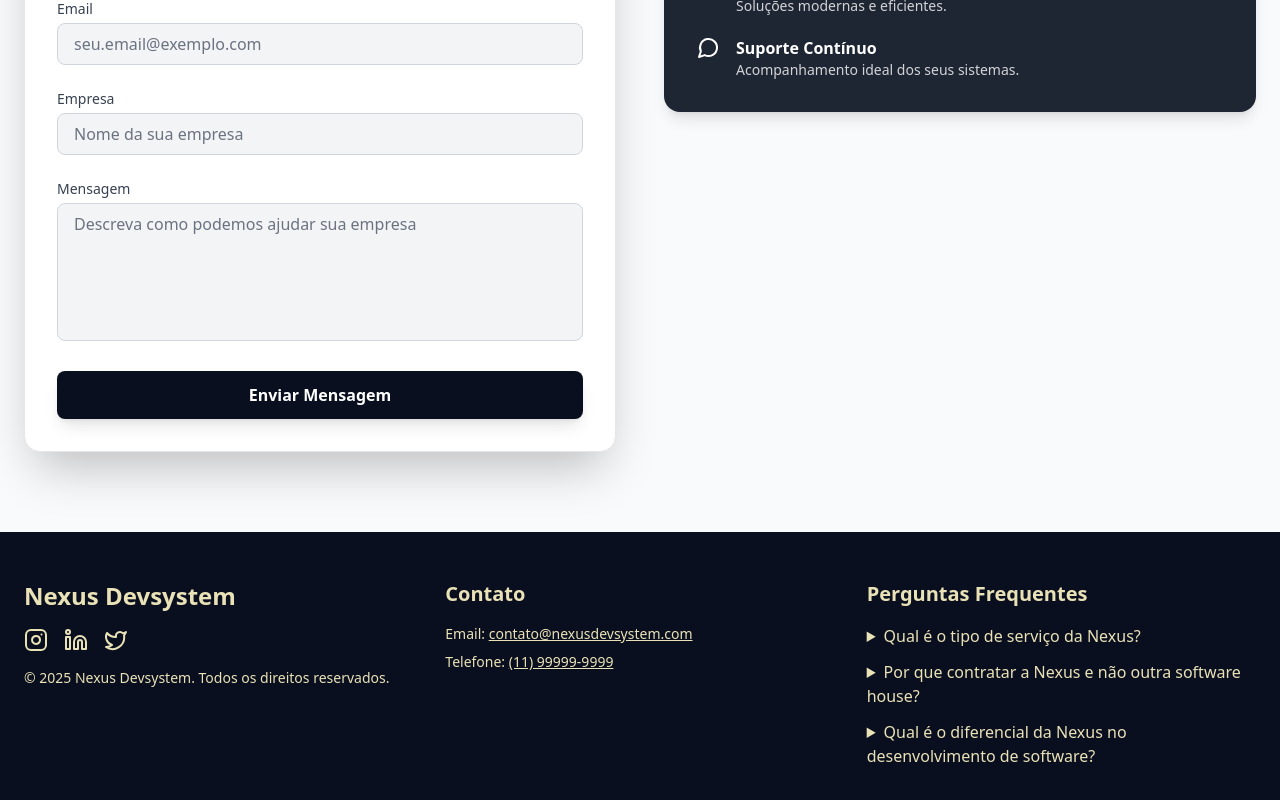
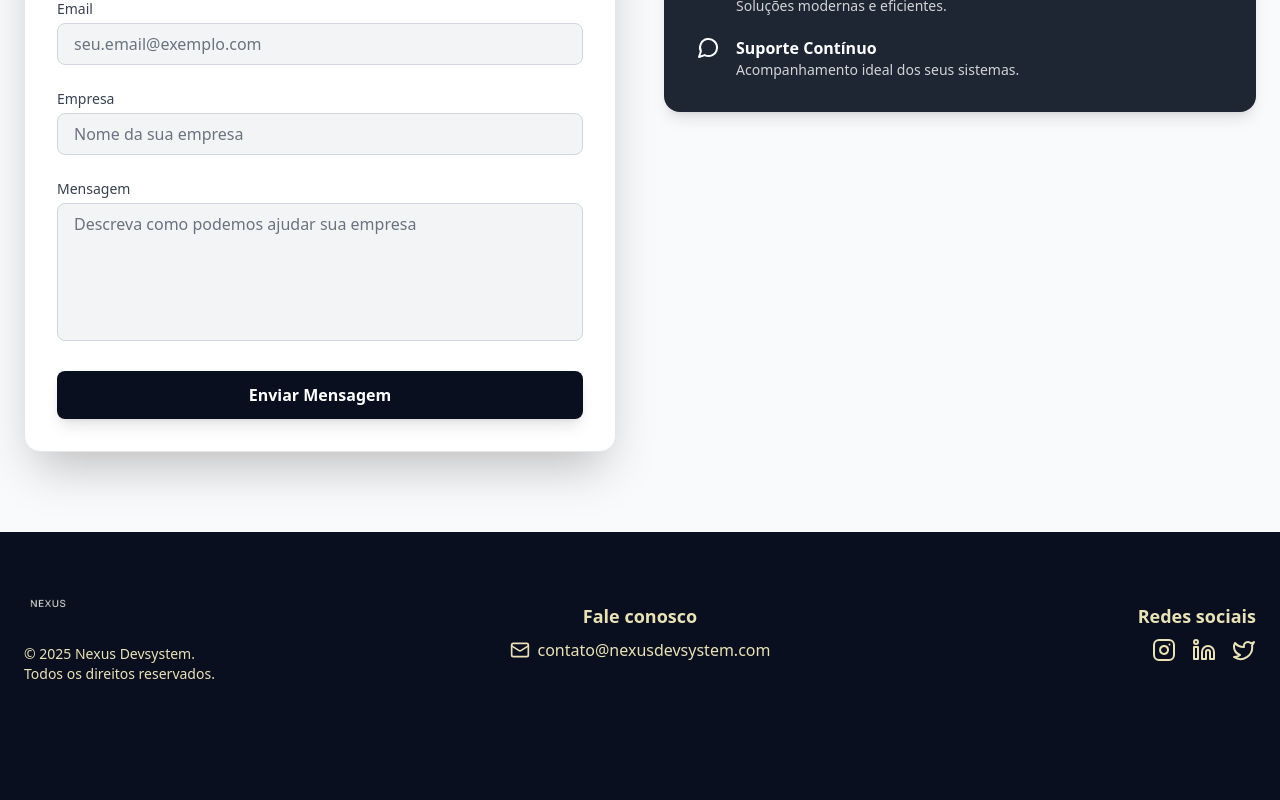
Before and after one commit to NexusDevsystem/nexusweb, a React (Vite) app: page / in a window 1280 px wide. Shown: the part 4401-5201 px from the top of the page. After the commit the page ends 5133 px from the top, so only its background shows below. Built offline with nearby package versions, Linux system fonts and the light colour scheme.

Commit message:
atualização

```diff
--- a/src/App.jsx
+++ b/src/App.jsx
@@ -8,6 +8,7 @@ import Services from './components/Services'
 import SuccessCases from './components/SuccessCases'
 import Technologies from './components/Technologies'
 import Contact from './components/Contact'
+import FAQ from './components/FAQ'
 import Footer from './components/Footer'   // 📌 importe o Footer
 
 
--- a/src/components/Footer.jsx
+++ b/src/components/Footer.jsx
@@ -1,20 +1,46 @@
 // src/components/Footer.jsx
 import React from 'react'
-import { Instagram, Linkedin, Twitter } from 'lucide-react'
+import { Instagram, Linkedin, Twitter, Mail } from 'lucide-react'
 
 export default function Footer() {
   return (
     <footer className="bg-primary text-accent py-12">
-      <div className="max-w-7xl mx-auto px-6 grid grid-cols-1 md:grid-cols-3 gap-8">
-        {/* Branding + Social */}
-        <div>
-          <h4 className="text-2xl font-bold mb-4">Nexus Devsystem</h4>
-          <div className="flex space-x-4 mb-4">
+      <div className="max-w-7xl mx-auto px-6 grid md:grid-cols-3 gap-8 items-center">
+        {/* Logo + Copyright */}
+        <div className="text-center md:text-left">
+          <img
+            src="/nexuslogo.png"
+            alt="Nexus Devsystem"
+            className="h-12 mx-auto md:mx-0 mb-4"
+          />
+          <p className="text-sm">
+            © {new Date().getFullYear()} Nexus Devsystem.<br/>
+            Todos os direitos reservados.
+          </p>
+        </div>
+
+        {/* Contato por E-mail */}
+        <div className="text-center">
+          <h4 className="font-semibold text-lg mb-2">Fale conosco</h4>
+          <a
+            href="mailto:contato@nexusdevsystem.com"
+            className="flex items-center justify-center text-accent hover:text-secondary transition"
+          >
+            <Mail className="w-5 h-5 mr-2" />
+            contato@nexusdevsystem.com
+          </a>
+        </div>
+
+        {/* Redes Sociais */}
+        <div className="text-center md:text-right">
+          <h4 className="font-semibold text-lg mb-2">Redes sociais</h4>
+          <div className="flex justify-center md:justify-end space-x-4">
             <a
               href="https://instagram.com/seu_perfil"
               target="_blank"
               rel="noopener noreferrer"
               className="hover:text-secondary transition"
+              aria-label="Instagram"
             >
               <Instagram className="w-6 h-6" />
             </a>
@@ -23,6 +49,7 @@ export default function Footer() {
               target="_blank"
               rel="noopener noreferrer"
               className="hover:text-secondary transition"
+              aria-label="LinkedIn"
             >
               <Linkedin className="w-6 h-6" />
             </a>
@@ -31,67 +58,11 @@ export default function Footer() {
               target="_blank"
               rel="noopener noreferrer"
               className="hover:text-secondary transition"
+              aria-label="Twitter"
             >
               <Twitter className="w-6 h-6" />
             </a>
           </div>
-          <p className="text-sm">© 2025 Nexus Devsystem. Todos os direitos reservados.</p>
-        </div>
-
-        {/* Contato */}
-        <div>
-          <h4 className="text-xl font-semibold mb-4">Contato</h4>
-          <p className="text-sm mb-2">
-            Email:{' '}
-            <a
-              href="mailto:contato@nexusdevsystem.com"
-              className="underline hover:text-secondary transition"
-            >
-              contato@nexusdevsystem.com
-            </a>
-          </p>
-          <p className="text-sm">
-            Telefone:{' '}
-            <a
-              href="tel:+551199999999"
-              className="underline hover:text-secondary transition"
-            >
-              (11) 99999-9999
-            </a>
-          </p>
-        </div>
-
-        {/* FAQ */}
-        <div>
-          <h4 className="text-xl font-semibold mb-4">Perguntas Frequentes</h4>
-
-          <details className="mb-3">
-            <summary className="cursor-pointer font-medium hover:text-secondary transition">
-              Qual é o tipo de serviço da Nexus?
-            </summary>
-            <p className="mt-1 text-sm text-accent/80">
-              Oferecemos desenvolvimento de sistemas, otimização de processos e automação inteligente para empresas
-              de todos os portes.
-            </p>
-          </details>
-
-          <details className="mb-3">
-            <summary className="cursor-pointer font-medium hover:text-secondary transition">
-              Por que contratar a Nexus e não outra software house?
-            </summary>
-            <p className="mt-1 text-sm text-accent/80">
-              Porque garantimos soluções personalizadas, foco em resultados mensuráveis e suporte contínuo.
-            </p>
-          </details>
-
-          <details className="mb-3">
-            <summary className="cursor-pointer font-medium hover:text-secondary transition">
-              Qual é o diferencial da Nexus no desenvolvimento de software?
-            </summary>
-            <p className="mt-1 text-sm text-accent/80">
-              Utilizamos tecnologias de ponta e metodologias ágeis para entregar sistemas robustos e escaláveis.
-            </p>
-          </details>
         </div>
       </div>
     </footer>
```
Also changed, not shown: src/components/FAQ.jsx (added).
